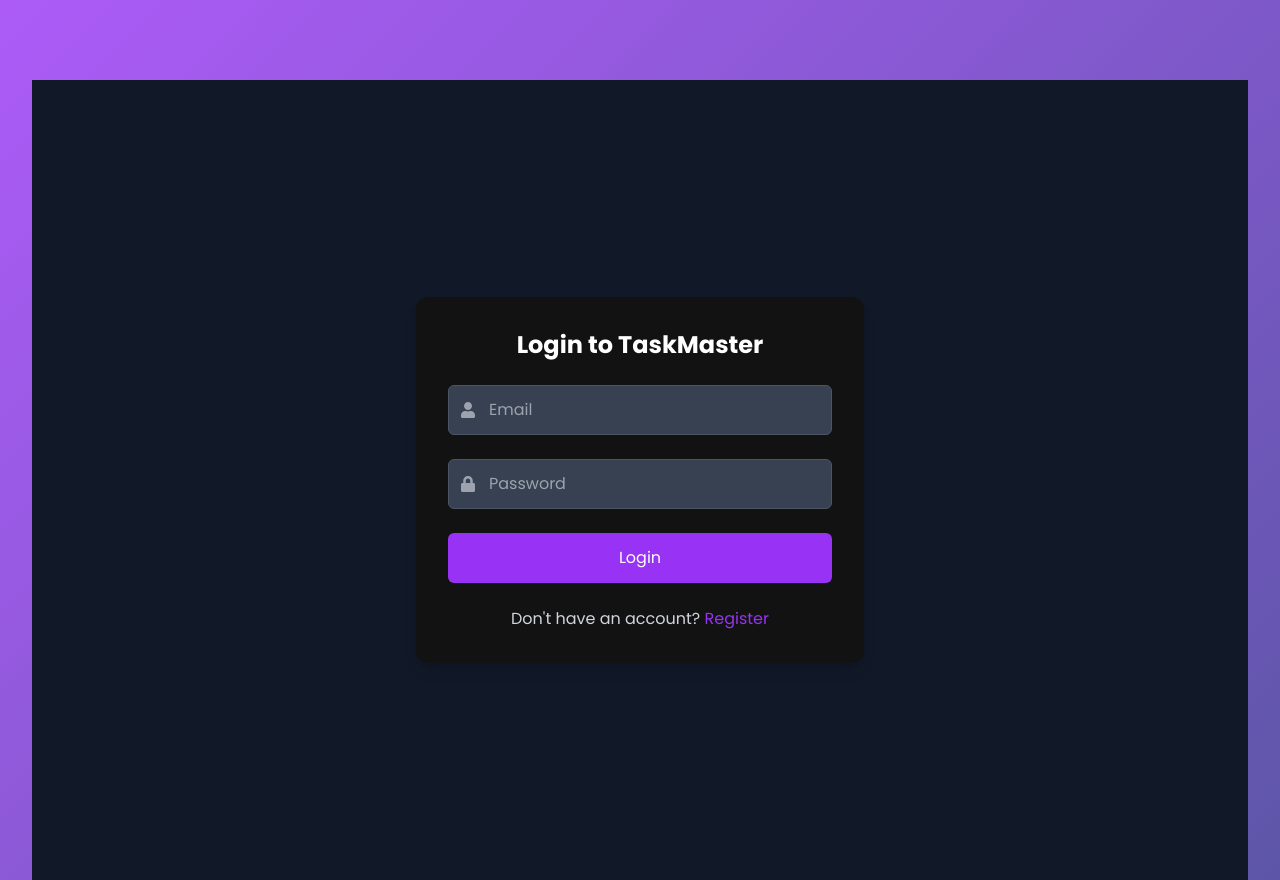
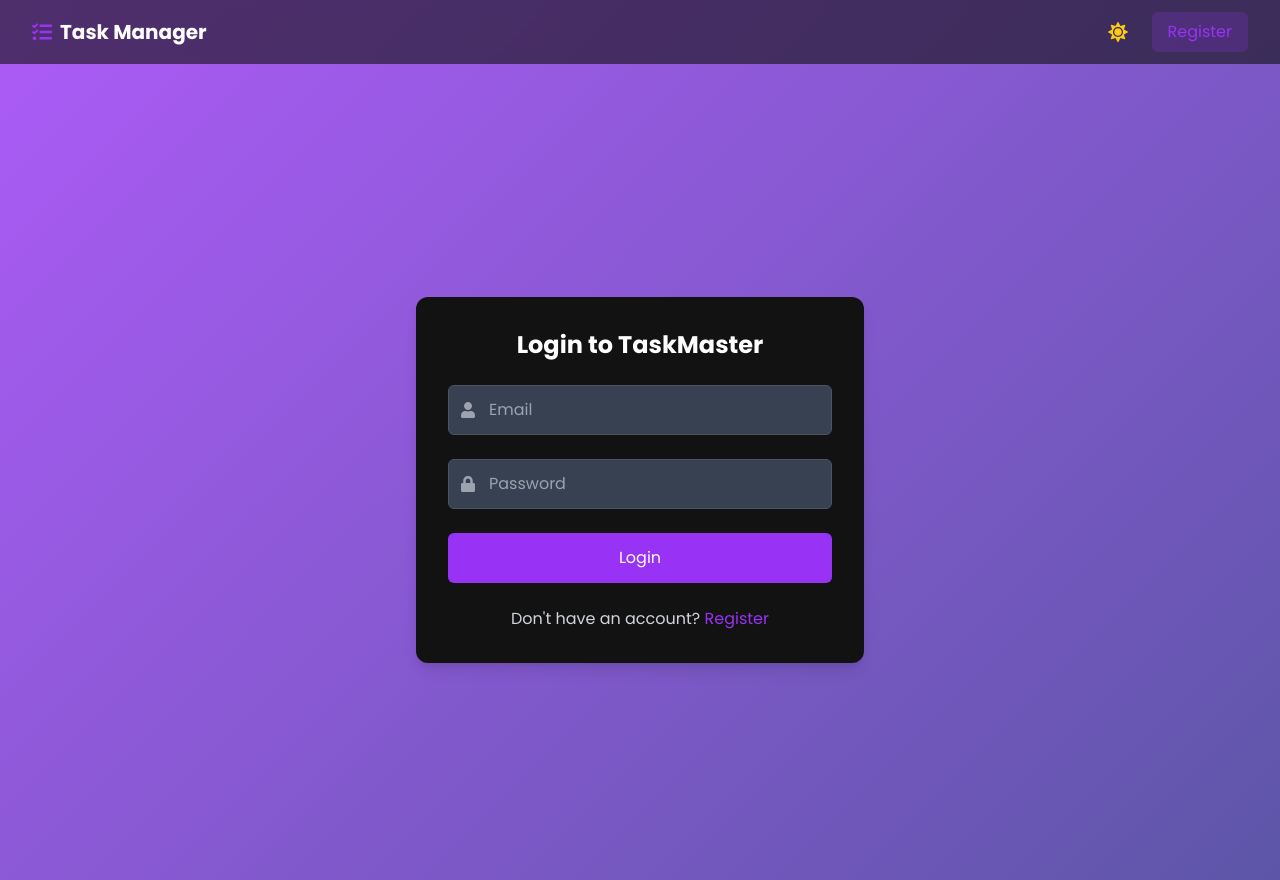
Before and after one commit to R-Tharanka/react-todo, a React (Create React App) app in the folder frontend/: page /login in a window 1280 px wide. Built offline with nearby package versions, Linux system fonts and the light colour scheme.

Commit message:
feat: update Navbar, LoginPage, ProfilePage, and RegisterPage styles; remove unnecessary background classes for consistency

```diff
--- a/frontend/src/components/Navbar.js
+++ b/frontend/src/components/Navbar.js
@@ -32,10 +32,8 @@
     }
   }, [location.pathname]);
 
-  // Don't show navbar on login or register pages
-  if (location.pathname === '/login' || location.pathname === '/register') {
-    return null;
-  }
+  // Check if we're on login or register pages
+  const isAuthPage = location.pathname === '/login' || location.pathname === '/register';
 
   const toggleDropdown = () => {
     setShowDropdown(!showDropdown);
@@ -68,7 +66,8 @@
             </Link>
           </div>
 
-          {/* Mobile menu button */}
+          {/* Mobile menu button - Only show on non-auth pages or when user is logged in */}
+          {(!isAuthPage || user) && (
             <div className="md:hidden flex items-center">
               <button
                 onClick={toggleMobileMenu}
@@ -81,6 +80,7 @@
                 }
               </button>
             </div>
+          )}
 
           {/* Desktop menu */}
           <div className="hidden md:flex items-center space-x-4">
@@ -95,7 +95,26 @@
               }
             </button>
 
-            {user ? (
+            {/* Auth page navigation options */}
+            {isAuthPage ? (
+              <div className="flex items-center space-x-4">
+                {location.pathname === '/login' ? (
+                  <Link
+                    to="/register"
+                    className="px-4 py-2 rounded-md bg-primary-purple/20 text-primary-purple hover:bg-primary-purple/30 transition-colors"
+                  >
+                    Register
+                  </Link>
+                ) : (
+                  <Link
+                    to="/login"
+                    className="px-4 py-2 rounded-md bg-primary-purple/20 text-primary-purple hover:bg-primary-purple/30 transition-colors"
+                  >
+                    Login
+                  </Link>
+                )}
+              </div>
+            ) : user ? (
               <div className="relative">
                 <div
                   onClick={toggleDropdown}
--- a/frontend/src/pages/LoginPage.js
+++ b/frontend/src/pages/LoginPage.js
@@ -20,7 +20,7 @@
   };
 
   return (
-    <div className="min-h-screen flex items-center justify-center bg-gray-50 dark:bg-gray-900 px-4 py-12">
+    <div className="min-h-screen flex items-center justify-center px-4 py-12">
       <div className="max-w-md w-full bg-white dark:bg-dark-bg rounded-xl shadow-lg p-8">
         <h1 className="text-2xl font-bold text-center text-gray-800 dark:text-white mb-6">Login to TaskMaster</h1>
 
--- a/frontend/src/pages/ProfilePage.js
+++ b/frontend/src/pages/ProfilePage.js
@@ -138,7 +138,7 @@
   };
 
   return (
-    <div className="min-h-screen pt-20 pb-12 px-4 bg-gray-50 dark:bg-gray-900">
+    <div className="min-h-screen pt-20 pb-12 px-4">
       <div className="max-w-5xl mx-auto">
         <div className="bg-white dark:bg-card-bg rounded-xl shadow-lg p-4 md:p-6 mb-8">
           {/* User header with avatar and name */}
--- a/frontend/src/pages/RegisterPage.js
+++ b/frontend/src/pages/RegisterPage.js
@@ -32,7 +32,7 @@
   };
 
   return (
-    <div className="min-h-screen flex items-center justify-center bg-gray-50 dark:bg-gray-900 px-4 py-12">
+    <div className="min-h-screen flex items-center justify-center px-4 py-12">
       <div className="max-w-md w-full bg-white dark:bg-dark-bg rounded-xl shadow-lg p-8">
         <h1 className="text-2xl font-bold text-center text-gray-800 dark:text-white mb-6">Create Account</h1>
 
```
Lines whose indentation alone changed are shown as unchanged.
